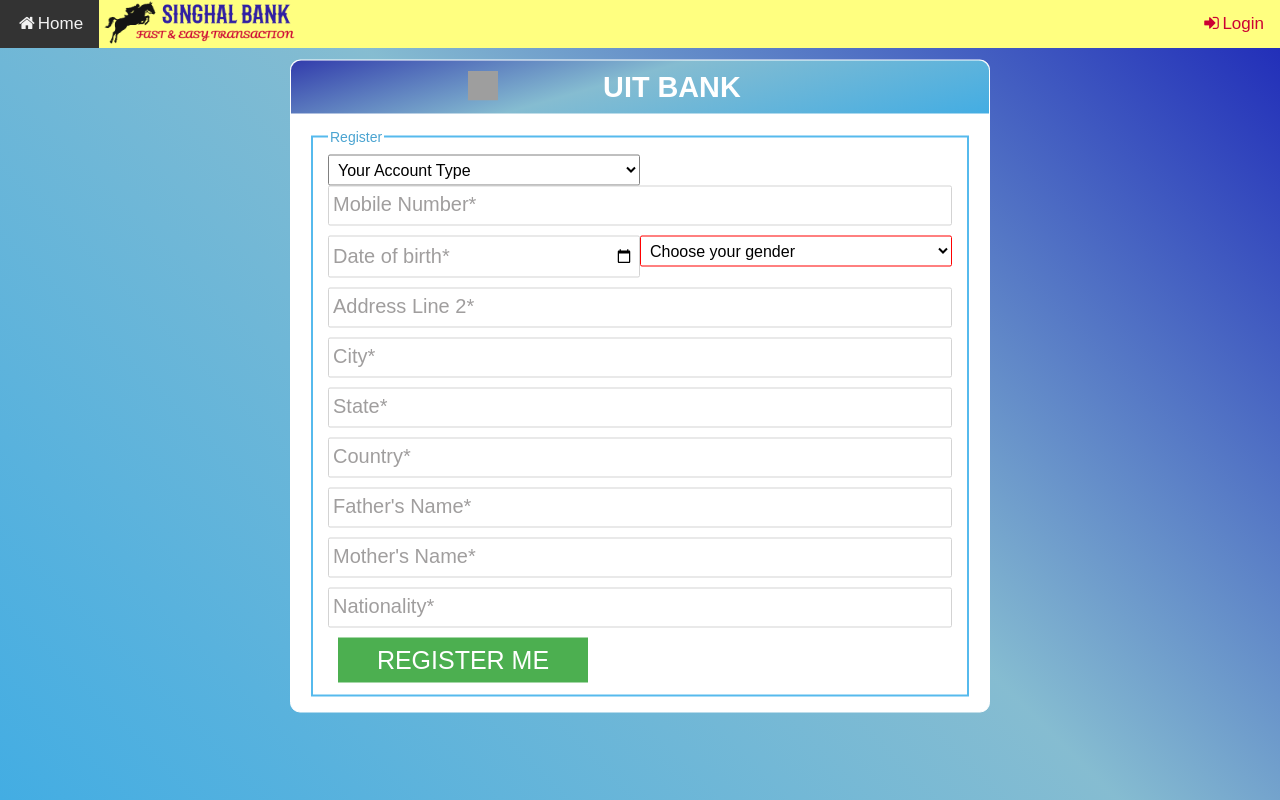
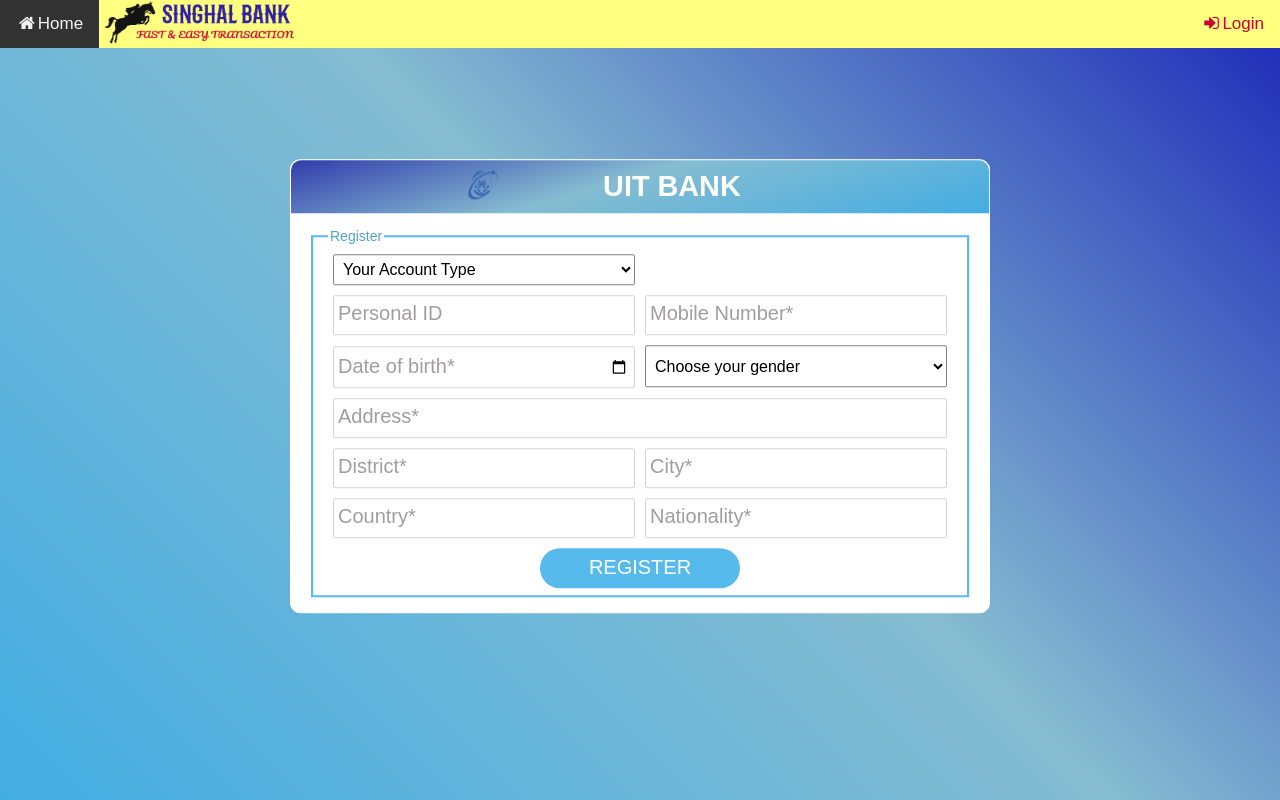
Before and after one commit to khacdat328/NT231.M21.ANTT, a PHP site: page /register/new_register2.html in a window 1280 px wide. Run offline with PHP 8.4, Linux system fonts and the light colour scheme; grey boxes are pictures that could not be loaded.

Commit message:
New commit

```diff
--- a/css/style.css
+++ b/css/style.css
@@ -31,7 +31,7 @@ select {
 /* LOGIN */
 .login-form{
   padding: 10px 20px;
-  width:100%;
+  width:60%;
   max-width: 400px;
   margin: 0 auto;
   border-radius: 10px;
@@ -89,7 +89,8 @@ background: linear-gradient(45deg, rgba(67,173,227,1) 0%, rgba(60,148,181,0.6250
 
 .form-content{
   /* height: 80%; */
-  width: 350px;
+  max-width: 400px;
+  width: 70%;
   margin: auto auto;
   /* border: 1px solid white; */
   border-radius: 10px;
@@ -114,7 +115,6 @@ background: linear-gradient(45deg, rgba(67,173,227,1) 0%, rgba(60,148,181,0.6250
 }
 
 .form-title{
-
   display: grid;
   grid-template-columns: 8% 40%;
   justify-content:center;
@@ -129,7 +129,7 @@ background: linear-gradient(45deg, rgba(67,173,227,1) 0%, rgba(60,148,181,0.6250
   /* align-items: center;  */
   color: black;
   background: rgb(67,173,227);
-background: linear-gradient(344deg, rgba(67,173,227,1) 0%, rgba(60,148,181,0.6250875350140056) 55%, rgb(50, 60, 172) 100%);
+  background: linear-gradient(344deg, rgba(67,173,227,1) 0%, rgba(60,148,181,0.6250875350140056) 55%, rgb(50, 60, 172) 100%);
   border-bottom: 0;
   border-radius: 10px 10px 0 0  ;
 }
@@ -142,7 +142,7 @@ background: linear-gradient(344deg, rgba(67,173,227,1) 0%, rgba(60,148,181,0.625
   padding: 15px 20px;
   width: 100%;
   height: 100%;
-  /* max-width: 400px; */
+  /* max-width: 600px; */
   margin: 0 auto;
   border-radius:0 0 10px 10px;
   /* border: 1px solid #56baed; */
@@ -158,6 +158,7 @@ background: linear-gradient(344deg, rgba(67,173,227,1) 0%, rgba(60,148,181,0.625
 
 .form-section legend{
   font-size: 14px;
+  /* height: 42px; */
   color: #4ba4d1;
   /* font-weight: bold; */
   /* font-style: ital; */
@@ -218,7 +219,7 @@ background: linear-gradient(344deg, rgba(67,173,227,1) 0%, rgba(60,148,181,0.625
   /* display: none; */
 }
 .register2.form-content{
-  width: 700px;
+  max-width: 700px;
 }
 
 input[type=date]:required:invalid::-webkit-datetime-edit {
@@ -243,19 +244,35 @@ input[type=date]:focus::-webkit-datetime-edit {
   border: 1px solid gray;
 }
 
-.register2.second.inner-block{
+.register2 .inner-block{
   display: flex;
+  align-items: baseline;
 }
 
-.register2.second .register2.block-column{
+.register2.block-column{
   width: 50%;
+  /* padding: 5px; */
   /* display: inline-block; */
   /* display: block; */
 }
+
+.register2.block-item{
+  padding: 0 5px;
+}
 .block-column .gender{
-  /* height: 100%; */
-  /* line-height: 28px; */
-  border:1px solid red;
+  height: fit-content;
+  min-height: 42px;
+  line-height: 28px;
+  border:1px solid gray;
+}
+
+.gender:valid{
+  /* margin-top: 5px; */
+  min-height: 57px;
+  padding: 20px 5px 5px ;
+}
+.register2.form-submit{
+  margin: 0 auto 5px;
 }
 /* REGISTER2 */
 /* --------------------------------------- */
@@ -310,11 +327,13 @@ select.question:focus + label {
 input.question:focus,
 input.question:valid {
   padding-top: 20px;
+  /* margin-bottom: 20px; */
+  /* margin-top: 20px; */
 }
 
-/* select.question:valid {
-  margin-top: 35px;
-} */
+select.question:valid {
+  /* padding-top: 20px; */
+}
 
 input.question:focus + label > span,
 input.question:valid + label > span {
@@ -323,17 +342,22 @@ input.question:valid + label > span {
   color: rgb(136, 132, 132);
 }
 
-select.question:focus + label > span,
+select.question + label > span{
+  display: none;
+}
+section.question:focus + label > span,
 select.question:valid + label > span {
+  display: block;
   top: -58px;
   font-size: 13px;
+  /* padding-top: 10px; */
   color: #333;
 }
 
-input.question:valid + label,
+/* input.question:valid + label,
 select.question:valid + label {
   border-color: green;
-}
+} */
 
 input.question:invalid,
 select.question:invalid {
--- a/register/new_register.html
+++ b/register/new_register.html
@@ -24,7 +24,7 @@
 
     <div class="register1 form-content">
       <div class="register1 form-title">
-        <img src="https://tuyensinh.uit.edu.vn/intro/images/uit.png" alt="" width="30" height="30">
+        <img src="../asset/img/logo-uit.png" alt="" width="30" height="30">
         <h2>UIT Bank</h2>
       </div>
       <form class="register1 form-section" action="" method="POST">
@@ -57,7 +57,7 @@
           </label>
           <div style="color: red; font-size: 12px;" id="msg"></div>
 
-          <input class="register1 form-submit" id="register1-submit" type="submit"  name="submit" value="Submit">
+          <input class="register1 form-submit" id="register1-submit" type="submit"  name="submit" value="Next">
           <a class="register1 login-link" href="../login/login.html" onmouseover="this.style.color = 'red'"
             onmouseleave="this.style.color = 'blue'">
             Already had an account?
--- a/register/new_register2.html
+++ b/register/new_register2.html
@@ -25,78 +25,92 @@
   <div class="register2 form-body">
     <div class="register2 form-content">
       <div class="register2 form-title">
-        <img src="https://tuyensinh.uit.edu.vn/intro/images/uit.png" alt="" width="30" height="30">
+        <img src="../asset/img/logo-uit.png" alt="" width="30" height="30">
         <h2>UIT Bank</h2>
       </div>
+
       <form class="register2 form-section" action="" method="POST">
         <fieldset>
           <legend>Register</legend>
 
           <div class="register2 inner-form first-block">
+            <div class="register2 block-item">
               <select class="question" id="acc_type" name="acc_type" required autocomplete="off">
                 <option selected disabled>Your Account Type</option>
                 <option value="saving">Saving Account</option>
                 <option value="current">Currrent Account</option>
               </select>
+              <label for="acc_type"></label>
+            </div>
           </div>
 
 
-          <div class="register2 inner-form second-block">
+          <div class="register2 personal-in4 inner-form second-block">
             <div class="register2 first inner-block">
+              <div class="register2 block-item block-column">
+                <input type="text" name="address2" class="question" id="address2" required autocomplete="off" />
+                <label for="address2">
+                  <span>Personal ID</span>
+                </label>
+              </div>
+
+              <div class="register2 block-item block-column">
                 <input type="text" name="phone" class="question" id="phone" required autocomplete="off" />
                 <label for="phone"><span>Mobile Number*</span></label>
               </div>
+            </div>
 
             <div class="register2 second inner-block">
-              <div class="register2 block-column">
-                <input type="date" name="DoB" class="question" id="DoB" required autocomplete="off" />
+              <div class="register2 block-item block-column">
+                <input type="date" name="DoB" value="" class="question" id="DoB" required autocomplete="off" />
                 <label for="DoB"><span>Date of birth*</span></label>
               </div>
 
-              <div class="register2 block-column">
-                <select name="gender" id="gender" class=" gender  question" required autocomplete="off">
-                  <option selected disabled>Choose your gender</option>
-                  <option value="">Male</option>
-                  <option value="">Female</option>
-                  <option value="">Others</option>
+              <div class="register2 block-item block-column">
+                <select name="gender" id="gender" class="gender  question" required autocomplete="off">
+                  <option value ="" selected disabled>Choose your gender</option>
+                  <option value="1">Male</option>
+                  <option value="2">Female</option>
+                  <option value="3">Others</option>
                 </select>
+                <label class="gender-label" for="gender"><span>Gender</span></label>
               </div>
             </div>
           </div>
 
-          <div class="register2 inner-form third-block">
-            <div class="register2 inner-block"></div>
-            <div class="register2 inner-block"></div>
+          <div class="register2 inner-form">
+            <div class="register2 block-item">
+              <input type="text" name="city" class="question" id="city" required autocomplete="off" />
+              <label for="city"><span>Address*</span></label>
             </div>
 
+            <div class="register2 inner-block">
+              <div class="register2 block-item block-column">
+                <input type="text" name="state" class="question" id="state" required autocomplete="off" />
+                <label for="state"><span>District*</span></label>
+              </div>
 
-          <input type="text" name="address2" class="question" id="address2" required autocomplete="off" />
-          <label for="address2">
-            <span>Address Line 2*</span></label>
+              <div class="register2 block-item block-column">
+                <input type="text" name="country" class="question" id="country" required autocomplete="off" />
+                <label for="country"><span>City*</span></label>
+              </div>
+            </div>
+
+            <div class="register2 inner-block">
+              <div class="register2 block-item block-column">
+                <input type="text" name="father" class="question" id="father" required autocomplete="off" />
+                <label for="father"><span>Country*</span></label>
+              </div>
+              <div class="register2 block-item block-column">
+                <input type="text" name="nationality" class="question" id="nationality" required autocomplete="off" />
+                <label for="nationality"><span>Nationality*</span></label>
+              </div>
+            </div>
+          </div>
+
+          <input class="register2 form-submit" type="submit" name="submit" value="REGISTER">
 
 
-          <input type="text" name="city" class="question" id="city" required autocomplete="off" />
-          <label for="city"><span>City*</span></label>
-
-          <input type="text" name="state" class="question" id="state" required autocomplete="off" />
-          <label for="state"><span>State*</span></label>
-
-          <input type="text" name="country" class="question" id="country" required autocomplete="off" />
-          <label for="country"><span>Country*</span></label>
-
-
-          <input type="text" name="father" class="question" id="father" required autocomplete="off" />
-          <label for="father"><span>Father's Name*</span></label>
-
-          <input type="text" name="mother" class="question" id="mother" required autocomplete="off" />
-          <label for="mother"><span>Mother's Name*</span></label>
-
-          <input type="text" name="nationality" class="question" id="nationality" required autocomplete="off" />
-          <label for="nationality"><span>Nationality*</span></label>
-
-
-          <input type="submit" name="submit" value="REGISTER ME"
-            style="height: 45px; width: 250px; font-size: 25px; color: white; background-color: #4CAF50">
         </fieldset>
       </form>
     </div>
```
Also changed, not shown: login/login.html (+29 -5 lines), asset/img/logo-uit.png (added). Lines whose indentation alone changed are shown as unchanged.
